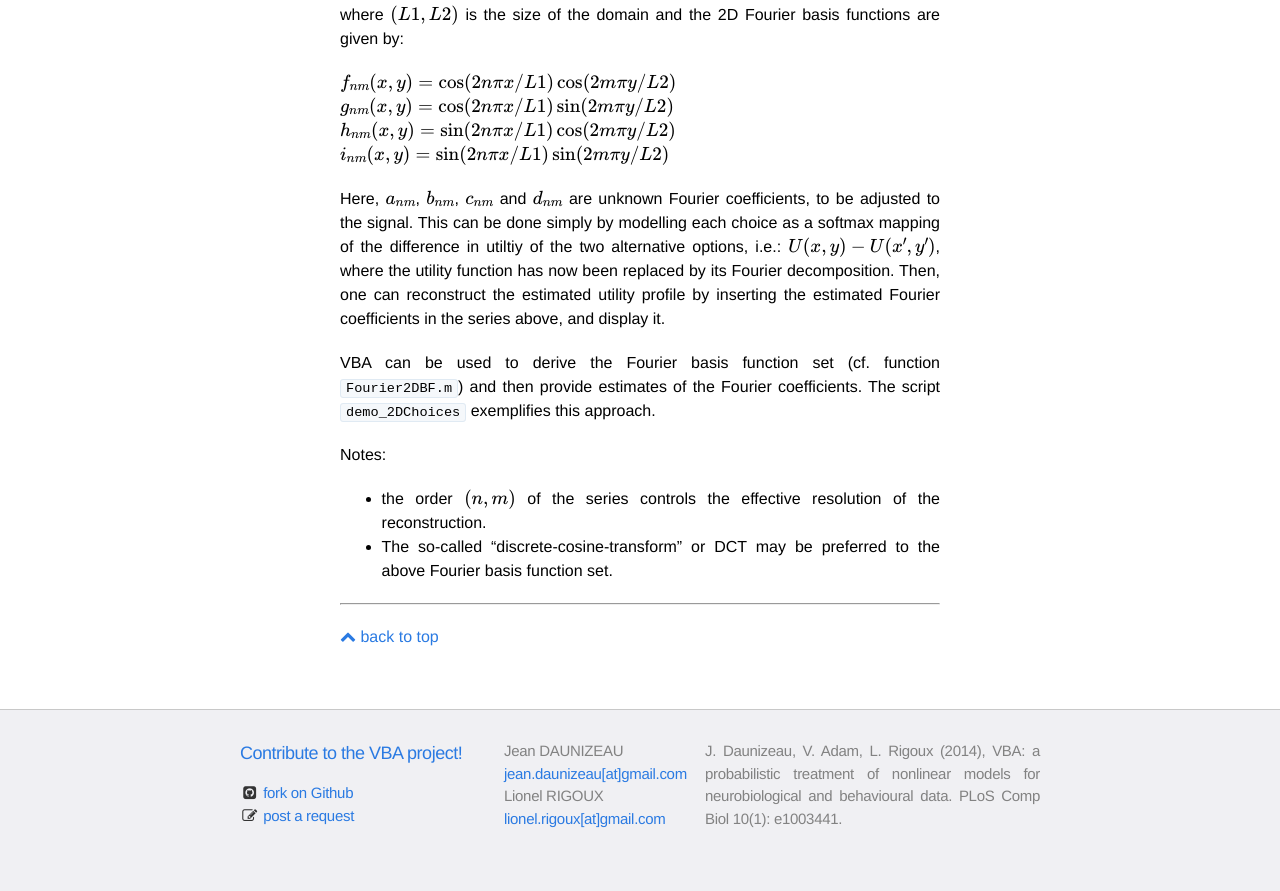
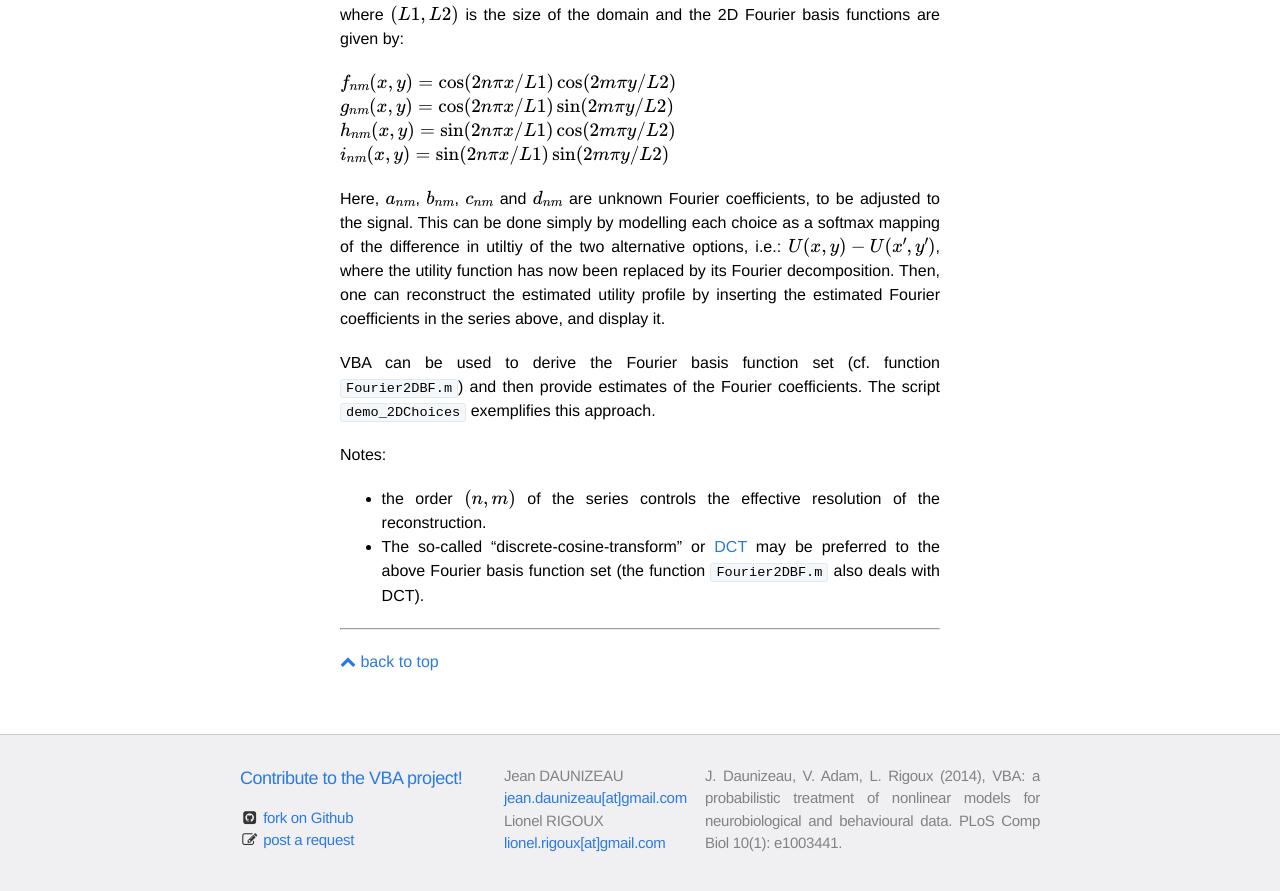
Before and after one commit to MBB-team/VBA-toolbox, a Jekyll site: the page built from _wiki/intertemporal-choice.md, in a window 1280 px wide and 900 px high, scrolled down 1820 px. Shown: the top 891 px of the window. Built offline with Jekyll 4.4.1, drawn with Linux system fonts in a browser that asks for light colours; nearby versions of some CDN libraries; formulas are drawn with MathJax 3.

Commit message:
Update intertemporal-choice.md

```diff
--- a/_wiki/intertemporal-choice.md
+++ b/_wiki/intertemporal-choice.md
@@ -52,4 +52,4 @@ VBA can be used to derive the Fourier basis function set (cf. function `Fourier2
 Notes:
 
 - the order $$(n,m)$$ of the series controls the effective resolution of the reconstruction.
-- The so-called "discrete-cosine-transform" or DCT may be preferred to the above Fourier basis function set.
+- The so-called "discrete-cosine-transform" or [DCT](https://en.wikipedia.org/wiki/Discrete_cosine_transform) may be preferred to the above Fourier basis function set (the function `Fourier2DBF.m` also deals with DCT).
```
